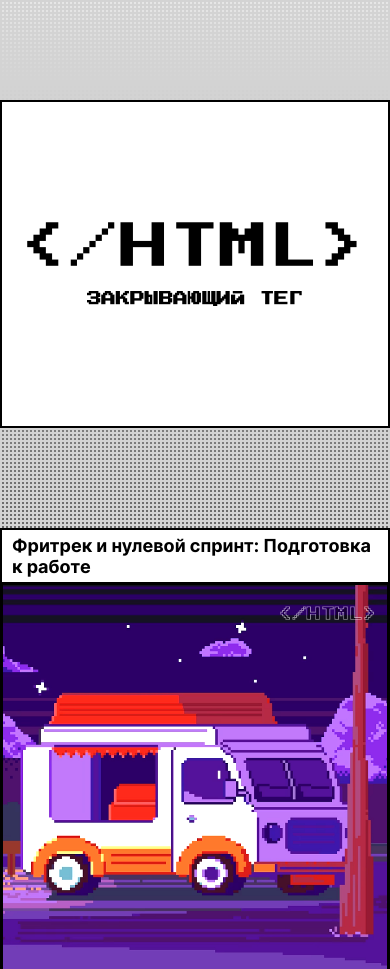
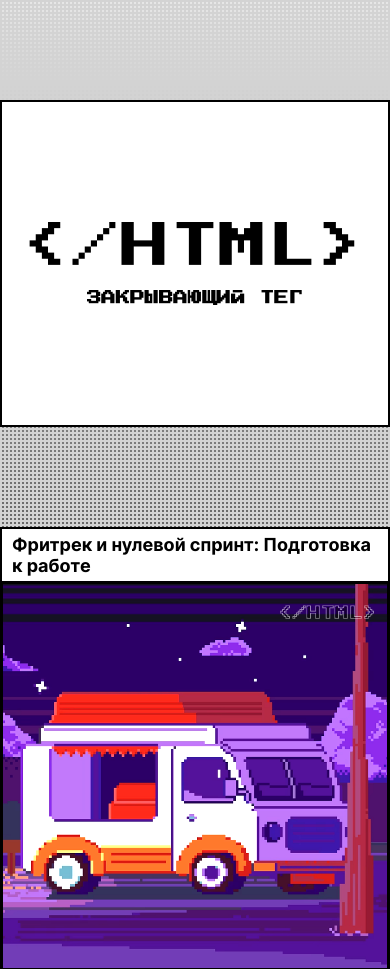
Before and after one commit to Ivan-khodorov/zakrivayuschiy-teg-f, a plain HTML site: page index.html in a window 390 px wide. Shown: the top 969 px of the page. Drawn offline with Linux system fonts and the light colour scheme.

Commit message:
zakrivayuschiy-teg-f (test 4.1)

```diff
--- a/styles/style.css
+++ b/styles/style.css
@@ -32,7 +32,7 @@
 }
 
 .header__logo__title {
-  font-size: clamp(3.063rem, 1.909rem + 4.923vw, 4.063rem);
+  font-size: clamp(3.063rem, 1.2rem + 4.923vw, 4.063rem);
 }
 
 
```
